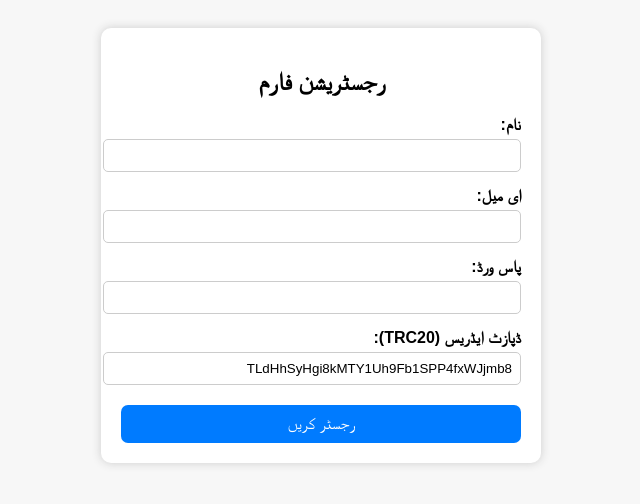
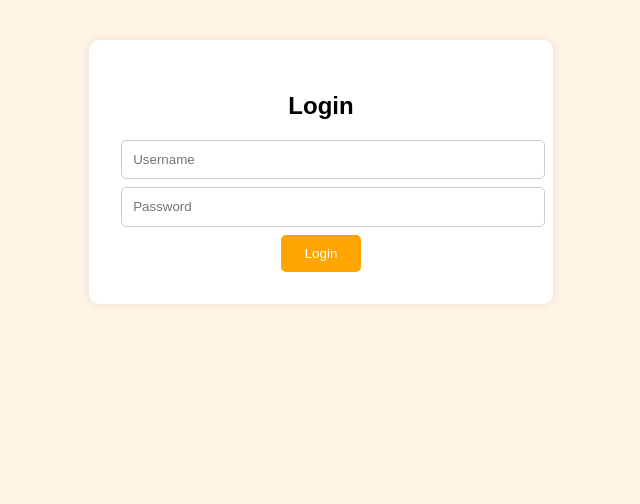
Before and after one commit to Haroonh123/Earn-alot, a plain HTML site: page index.html in a window 1280 px wide. Shown: the whole page, without its empty margins (319-959 px from the left). Drawn offline with Linux system fonts and the light colour scheme.

Commit message:
Add files via upload
Added index.html

```diff
--- a/index.html
+++ b/index.html
@@ -1,76 +1,74 @@
 <!DOCTYPE html>
-<html lang="ur" dir="rtl">
+<html lang="en">
 <head>
-  <meta charset="UTF-8" />
-  <meta name="viewport" content="width=device-width, initial-scale=1" />
-  <title>رجسٹریشن فارم</title>
+  <meta charset="UTF-8">
+  <title>Login - Ali Express Crypto</title>
   <style>
     body {
-      font-family: Arial, sans-serif;
-      background-color: #f7f7f7;
-      direction: rtl;
-      padding: 20px;
+      font-family: Arial;
+      background: #fff4e6;
+      text-align: center;
+      padding: 2rem;
     }
-    .container {
-      background-color: white;
+    .form-box {
+      background: white;
+      padding: 2rem;
+      border-radius: 10px;
       max-width: 400px;
       margin: auto;
-      padding: 20px;
-      border-radius: 10px;
-      box-shadow: 0 0 10px #ccc;
+      box-shadow: 0 0 10px rgba(0,0,0,0.1);
     }
-    h2 {
-      text-align: center;
-      margin-bottom: 20px;
-    }
-    label {
+    input {
       display: block;
-      margin-top: 15px;
-      font-weight: bold;
-    }
-    input[type="text"],
-    input[type="email"],
-    input[type="password"] {
       width: 100%;
-      padding: 8px;
-      margin-top: 5px;
+      padding: 0.7rem;
+      margin: 0.5rem 0;
+      border: 1px solid #ccc;
       border-radius: 5px;
-      border: 1px solid #ccc;
     }
     button {
-      margin-top: 20px;
-      width: 100%;
-      padding: 10px;
-      background-color: #007bff;
+      padding: 0.7rem 1.5rem;
+      background: orange;
       color: white;
       border: none;
-      border-radius: 7px;
+      border-radius: 5px;
       cursor: pointer;
-      font-size: 16px;
-    }
-    button:hover {
-      background-color: #0056b3;
     }
   </style>
 </head>
 <body>
-  <div class="container">
-    <h2>رجسٹریشن فارم</h2>
-    <form action="#" method="post">
-      <label for="name">نام:</label>
-      <input type="text" id="name" name="name" required />
+  <div class="form-box">
+    <h2>Login</h2>
+    <input type="text" id="loginUsername" placeholder="Username" />
+    <input type="password" id="loginPassword" placeholder="Password" />
+    <button onclick="loginUser()">Login</button>
+  </div>
 
-      <label for="email">ای میل:</label>
-      <input type="email" id="email" name="email" required />
+  <script>
+    const backendUrl = 'https://your-backend-url'; // Replace with your backend URL
 
-      <label for="password">پاس ورڈ:</label>
-      <input type="password" id="password" name="password" required />
+    function loginUser() {
+      const data = {
+        username: document.getElementById('loginUsername').value,
+        password: document.getElementById('loginPassword').value
+      };
 
-      <label for="deposit">ڈپازٹ ایڈریس (TRC20):</label>
-      <input type="text" id="deposit" name="deposit" value="TLdHhSyHgi8kMTY1Uh9Fb1SPP4fxWJjmb8" readonly />
-
-      <button type="submit">رجسٹر کریں</button>
-    </form>
-  </div>
+      fetch(`${backendUrl}/login`, {
+        method: 'POST',
+        headers: { 'Content-Type': 'application/json' },
+        body: JSON.stringify(data)
+      })
+      .then(res => res.json())
+      .then(res => {
+        if (res.token) {
+          alert('Login successful! Token: ' + res.token);
+          // Optional: Save token to localStorage
+        } else {
+          alert(res.message || 'Login failed');
+        }
+      })
+      .catch(() => alert('Login error'));
+    }
+  </script>
 </body>
 </html>
```
